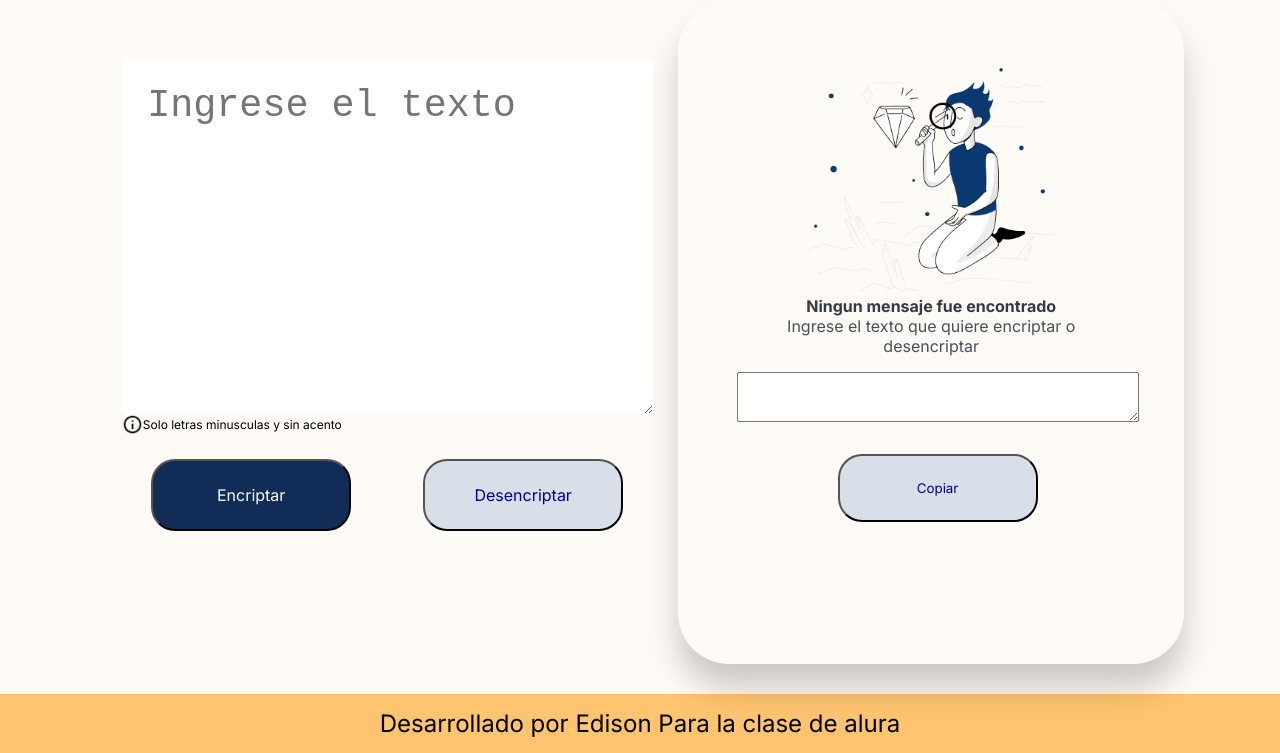
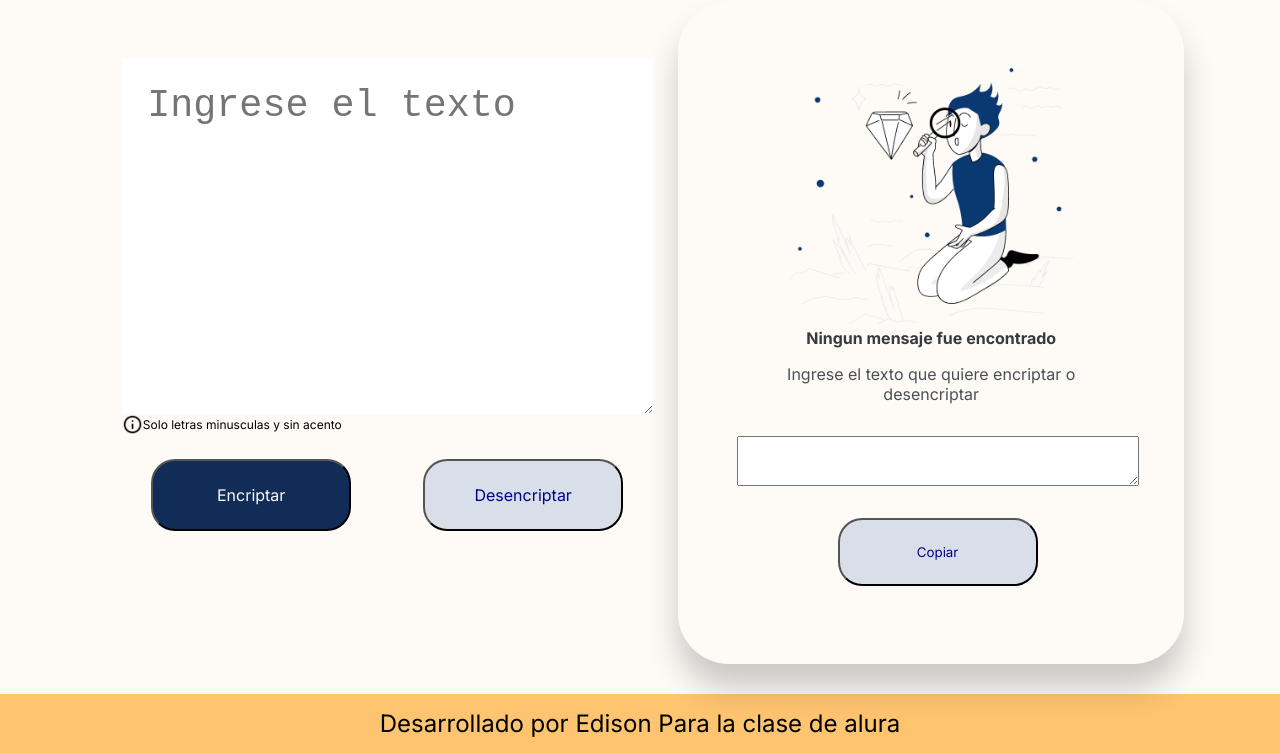
Before and after one commit to lorstomOrac/proyecto-encriptador, a plain HTML site: page index.html in a window 1280 px wide. Shown: the part 110-863 px from the top of the page. Drawn offline with Linux system fonts and the light colour scheme.

Commit message:
ahora si el ultimo

```diff
--- a/style.css
+++ b/style.css
@@ -114,7 +114,7 @@ body{
 }
 .muñeco_desencriptar{
 
-height: 14rem;
+height: 16rem;
 
 
 }
@@ -130,6 +130,7 @@ height: 14rem;
     color: var(--color_letra2);
     font-family: var(--fuente-inter);
     flex-direction: column;
+    padding: 1rem;
 }
 .mensaje_desencripta{
 
```
